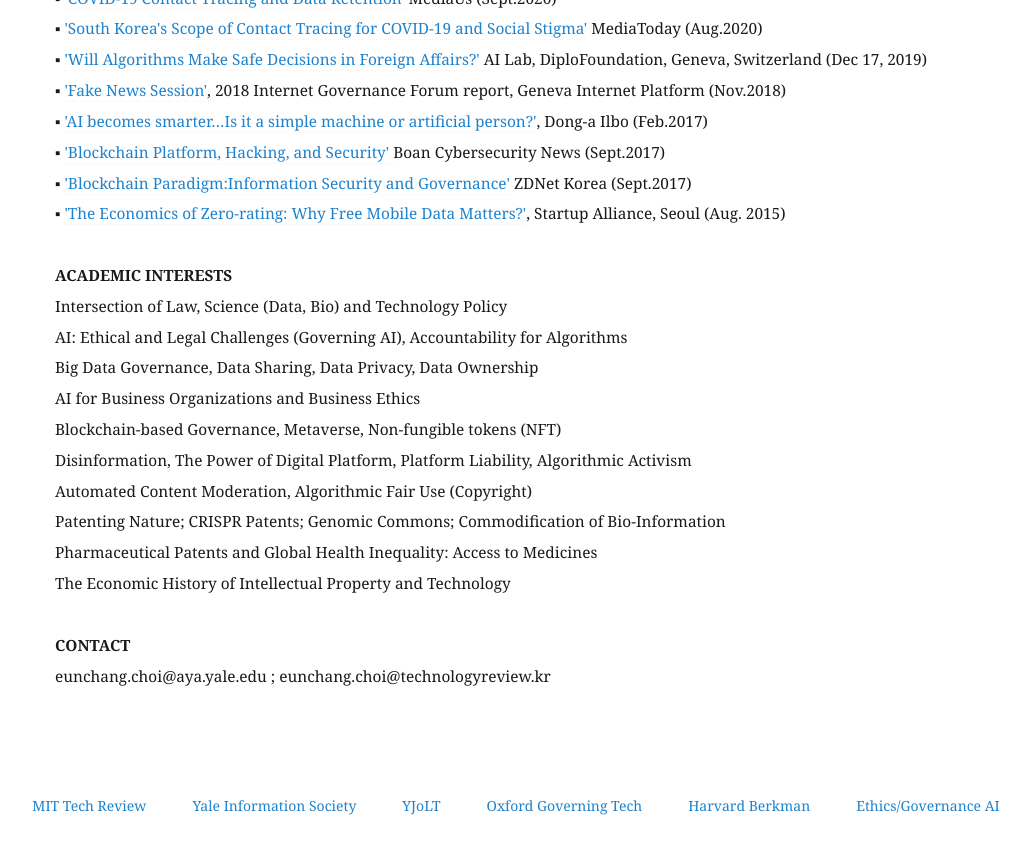
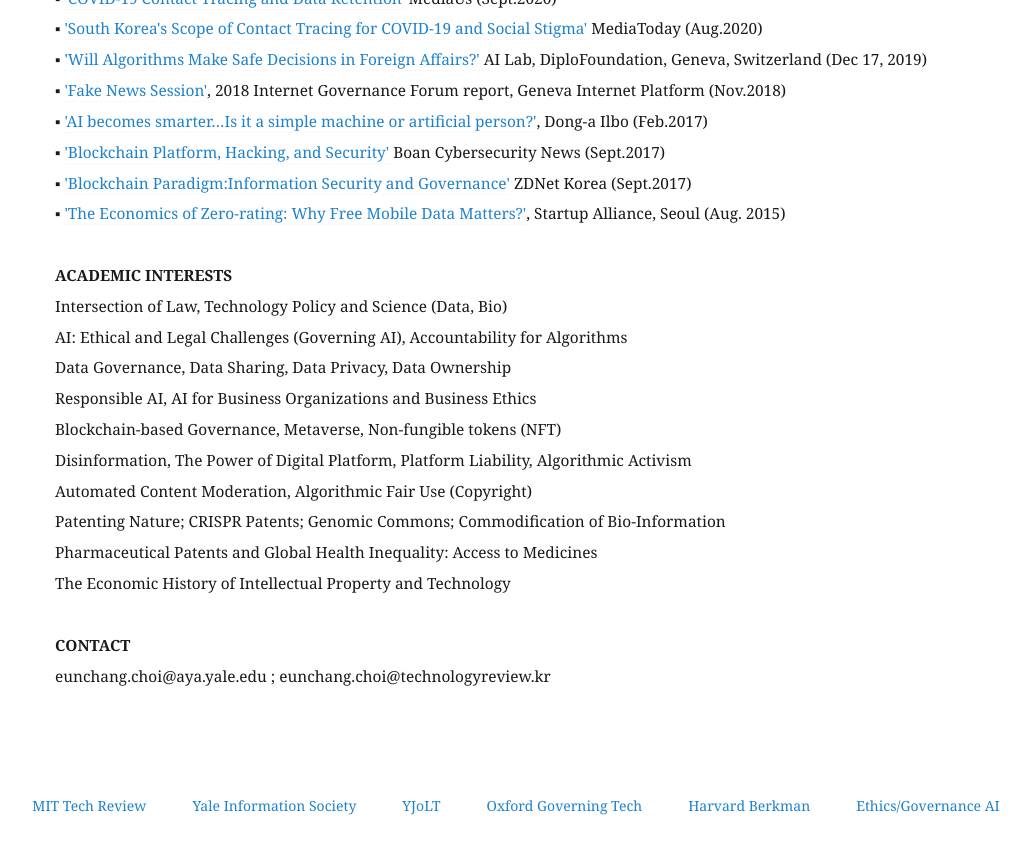
Before and after one commit to eunchangchoi/eunchangchoi.github.io, a Jekyll site: the page built from index.md, in a window 1280 px wide and 900 px high, scrolled down 5651 px. Shown: the top 854 px of the window, without its empty margins (45-1076 px from the left). Built offline with Jekyll 4.4.1, drawn with Linux system fonts in a browser that asks for light colours.

Commit message:
Update index.md

```diff
--- a/index.md
+++ b/index.md
@@ -146,10 +146,10 @@
 
  <br>
  <strong> ACADEMIC INTERESTS </strong> <br>
-   Intersection of Law, Science (Data, Bio) and Technology Policy <br>
+   Intersection of Law, Technology Policy and Science (Data, Bio) <br>
    AI: Ethical and Legal Challenges (Governing AI), Accountability for Algorithms <br>
-   Big Data Governance, Data Sharing, Data Privacy, Data Ownership <br>
-   AI for Business Organizations and Business Ethics <br>
+   Data Governance, Data Sharing, Data Privacy, Data Ownership <br>
+   Responsible AI, AI for Business Organizations and Business Ethics <br>
    Blockchain-based Governance, Metaverse, Non-fungible tokens (NFT)  <br>
    Disinformation, The Power of Digital Platform, Platform Liability, Algorithmic Activism <br>
    Automated Content Moderation, Algorithmic Fair Use (Copyright) <br>
```
